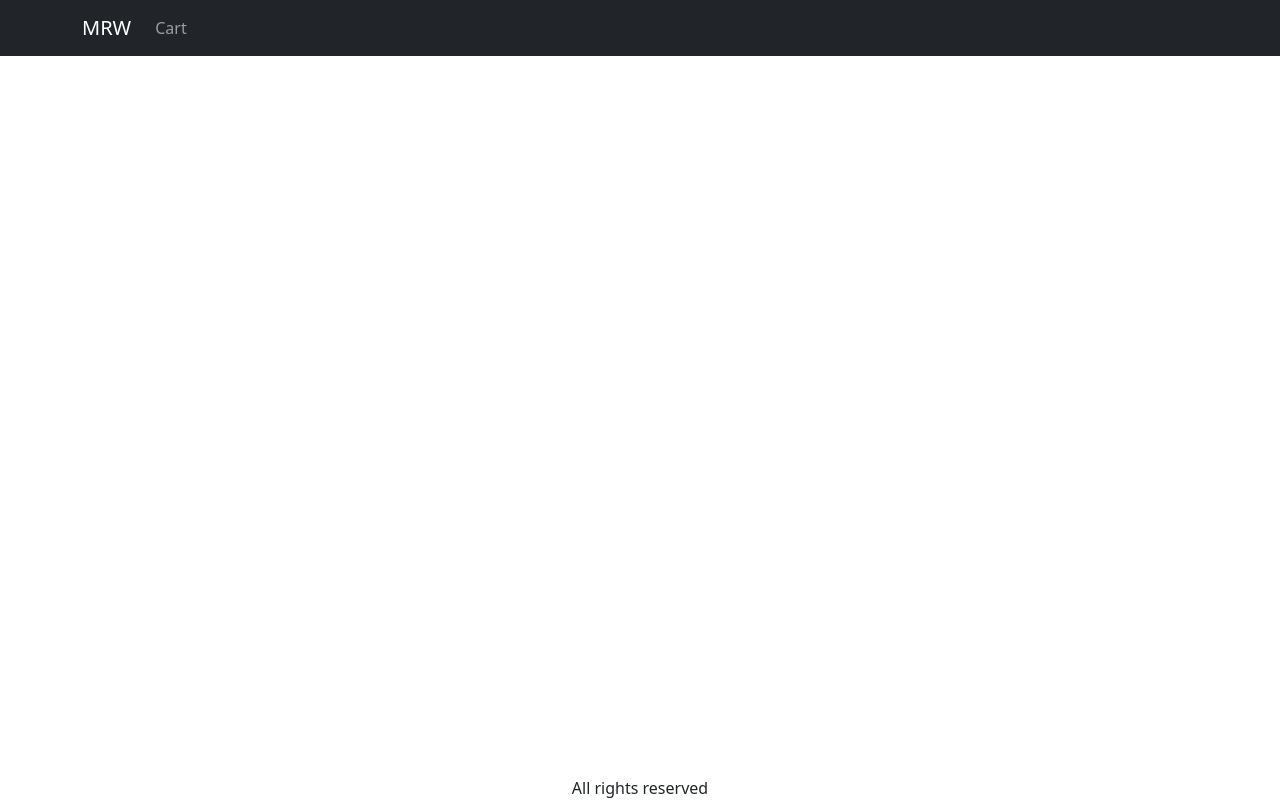
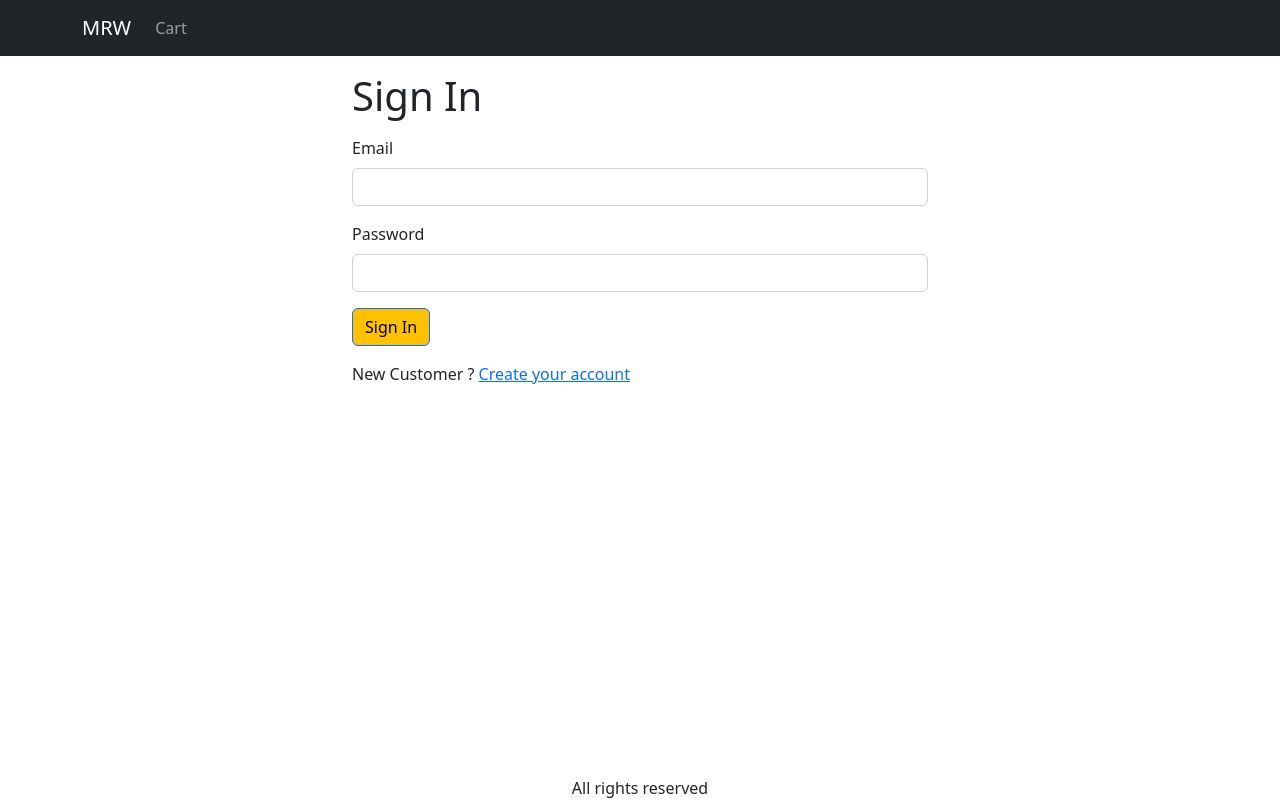
Before and after one commit to rawitchp/mern-mrw-store, a React (Create React App) app in the folder frontend/: page /signin in a window 1280 px wide. Built offline with nearby package versions, Linux system fonts and the light colour scheme.

Commit message:
Add Signin Screen

```diff
--- a/frontend/src/App.js
+++ b/frontend/src/App.js
@@ -9,6 +9,7 @@
 import { Badge, Nav } from 'react-bootstrap';
 import { Store } from './Store';
 import CartScreen from './pages/CartScreen';
+import SigninScreen from './pages/SigninScreen';
 
 function App() {
   const { state } = useContext(Store);
@@ -41,6 +42,7 @@
               <Route path="/product/:slug" element={<ProductScreen />} />
               <Route path="/" element={<HomeScreen />} />
               <Route path="/cart" element={<CartScreen />} />
+              <Route path="/signin" element={<SigninScreen />} />
             </Routes>
           </Container>
         </main>
--- a/frontend/src/index.css
+++ b/frontend/src/index.css
@@ -53,3 +53,7 @@
 .img-thumbnail {
   height: 80px !important;
 }
+
+.small-container {
+  max-width: 600px !important;
+}
--- /dev/null
+++ b/frontend/src/pages/SigninScreen.js
@@ -0,0 +1,37 @@
+import React from 'react';
+import { Button, Container, Form } from 'react-bootstrap';
+import { Helmet } from 'react-helmet-async';
+import { Link, useLocation } from 'react-router-dom';
+
+function SigninScreen() {
+  const { search } = useLocation();
+  const redirectInUrl = new URLSearchParams(search).get('redirect');
+  const redirect = redirectInUrl ? redirectInUrl : '/';
+  return (
+    <Container className="small-container">
+      <Helmet>
+        <title>Sign In</title>
+      </Helmet>
+      <h1 className="my-3">Sign In</h1>
+      <Form>
+        <Form.Group className="mb-3" controlId="email">
+          <Form.Label>Email</Form.Label>
+          <Form.Control type="email" require />
+        </Form.Group>
+        <Form.Group className="mb-3" controlId="password">
+          <Form.Label>Password</Form.Label>
+          <Form.Control type="password" require />
+        </Form.Group>
+        <div className="mb-3">
+          <Button type="submit">Sign In</Button>
+        </div>
+        <div className="mb-3">
+          New Customer ?{' '}
+          <Link to={`/signup?redirect=${redirect}`}>Create your account</Link>
+        </div>
+      </Form>
+    </Container>
+  );
+}
+
+export default SigninScreen;
```
Also changed, not shown: 1 other file (tests, documents, lock files or other folders).
